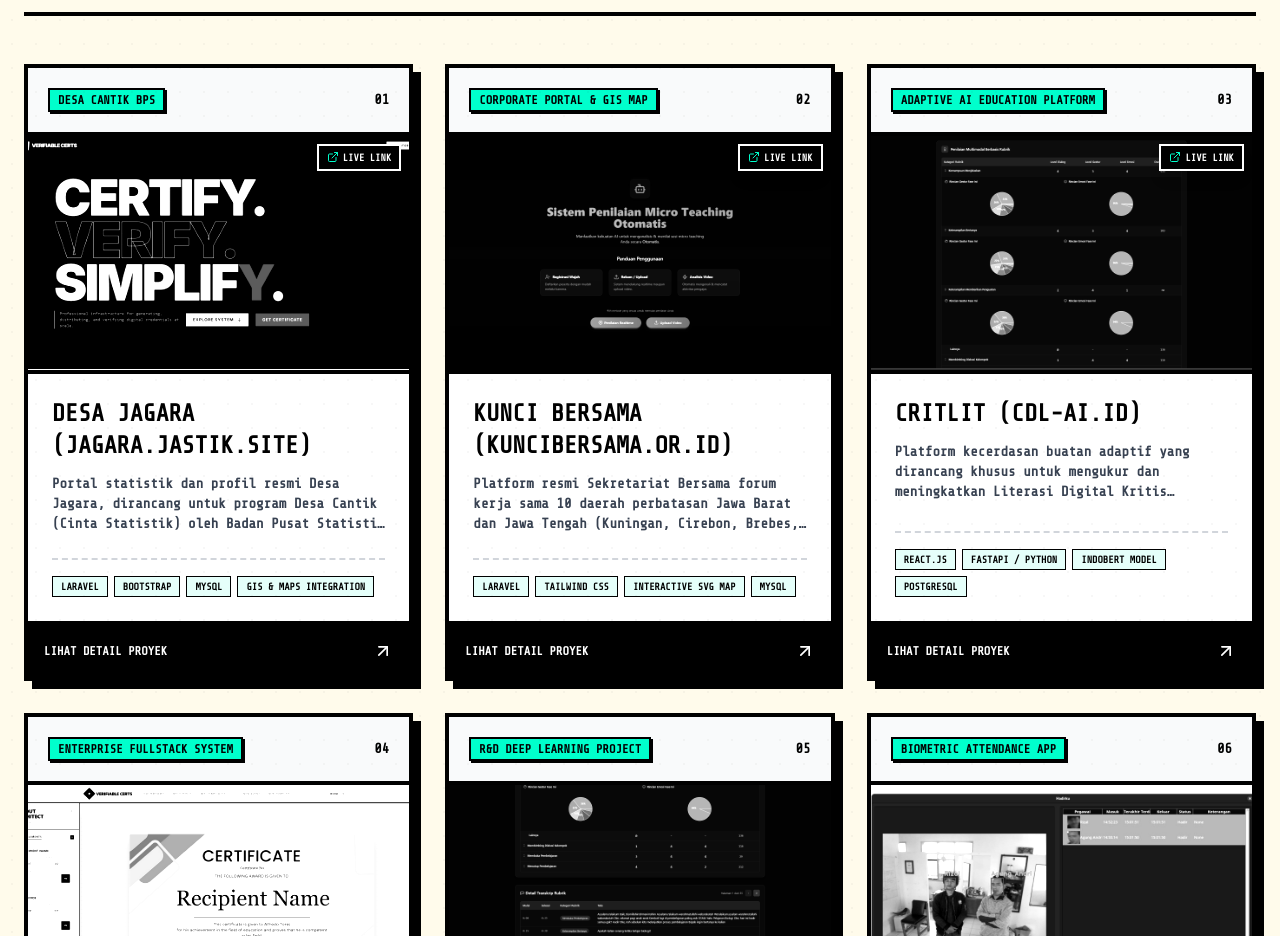
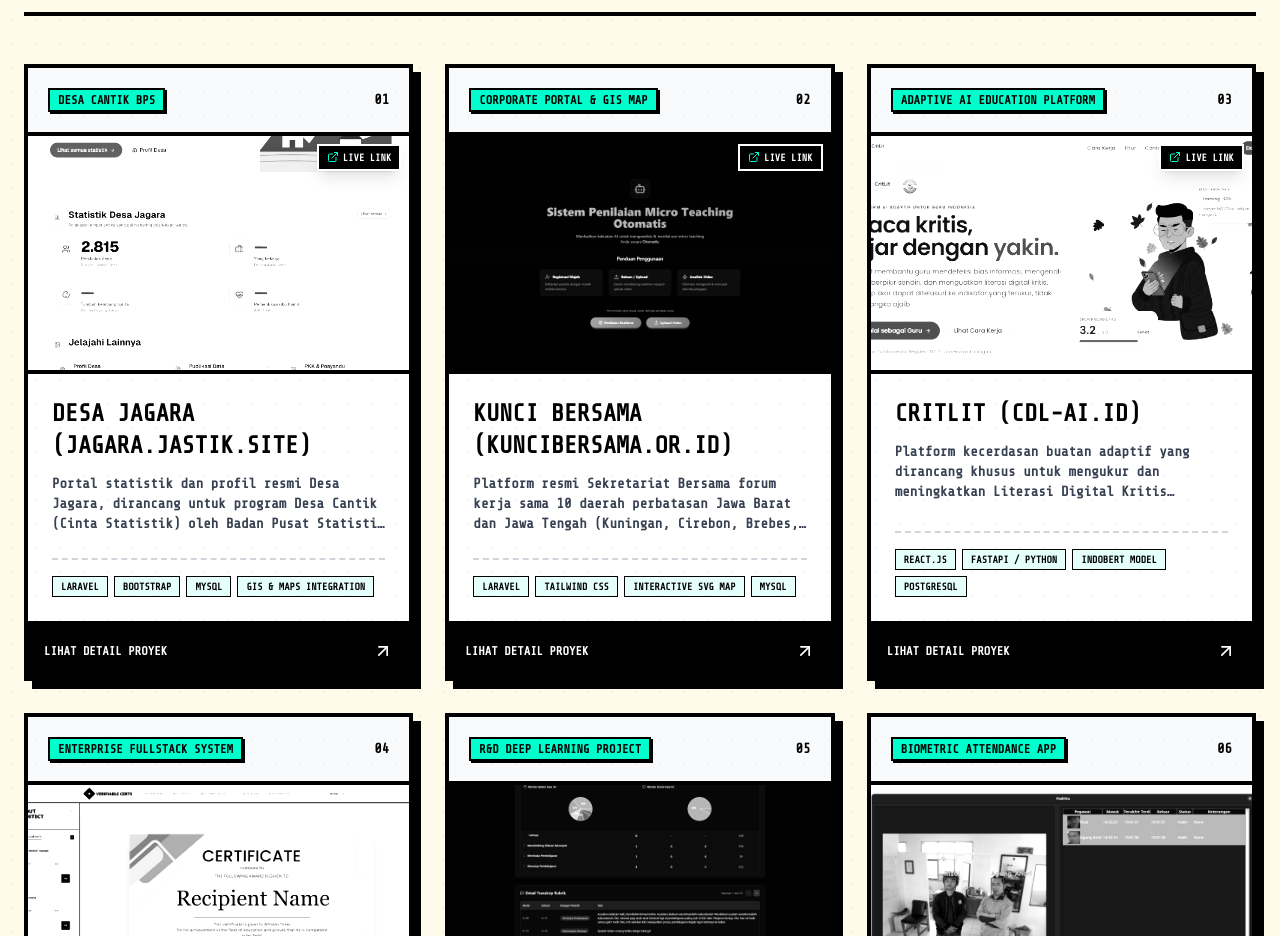
Before and after one commit to Bxtohur/portofolio, a React (Vite) app: page / in a window 1280 px wide. Shown: the part 1240-2176 px from the top of the page. Built offline with nearby package versions, Linux system fonts and the light colour scheme.

Commit message:
Update project images with real live screenshots

```diff
--- a/src/data.js
+++ b/src/data.js
@@ -32,7 +32,7 @@ export const projects = [
     description:
       "Portal statistik dan profil resmi Desa Jagara, dirancang untuk program Desa Cantik (Cinta Statistik) oleh Badan Pusat Statistik (BPS) Kuningan, Jawa Barat. Membantu digitalisasi data kependudukan, pendidikan, kesehatan, dan publikasi desa secara transparan dan mudah diakses oleh seluruh warga desa.",
     tech: ["Laravel", "Bootstrap", "MySQL", "GIS & Maps Integration"],
-    images: ["./images/cert1.png"], // Placeholder / will use default screenshots or fallback if no images yet
+    images: ["./images/jagara.png"],
     link: "https://jagara.jastik.site",
   },
   {
@@ -42,7 +42,7 @@ export const projects = [
     description:
       "Platform resmi Sekretariat Bersama forum kerja sama 10 daerah perbatasan Jawa Barat dan Jawa Tengah (Kuningan, Cirebon, Brebes, Cilacap, Ciamis, Majalengka, Indramayu, Banjar, Pangandaran). Dilengkapi visualisasi peta wilayah interaktif, direktori potensi daerah (kuliner, pariwisata, UMKM), dan manajemen dokumen dinamis.",
     tech: ["Laravel", "Tailwind CSS", "Interactive SVG Map", "MySQL"],
-    images: ["./images/LandingPage.png"],
+    images: ["./images/LandingPage.png"], // Gunakan preview map bawaan repository karena live sedang memuat bermasalah CSS
     link: "https://kuncibersama.or.id",
   },
   {
@@ -52,7 +52,7 @@ export const projects = [
     description:
       "Platform kecerdasan buatan adaptif yang dirancang khusus untuk mengukur dan meningkatkan Literasi Digital Kritis (Critical Digital Literacy) guru-guru di Indonesia. Dilengkapi model klasifikasi berbasis IndoBERT untuk mendeteksi 6 jenis bias kognitif dan framing secara otomatis dengan akurasi tinggi serta sistem tes adaptif.",
     tech: ["React.js", "FastAPI / Python", "IndoBERT Model", "PostgreSQL"],
-    images: ["./images/Analisis.png"],
+    images: ["./images/cdl.png"],
     link: "https://cdl-ai.id",
   },
   {
```
Also changed, not shown: public/images/cdl.png (added), public/images/jagara.png (added).
